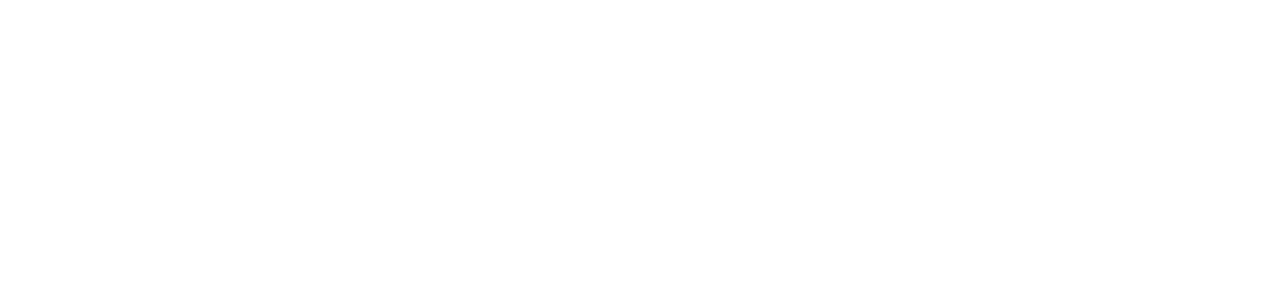
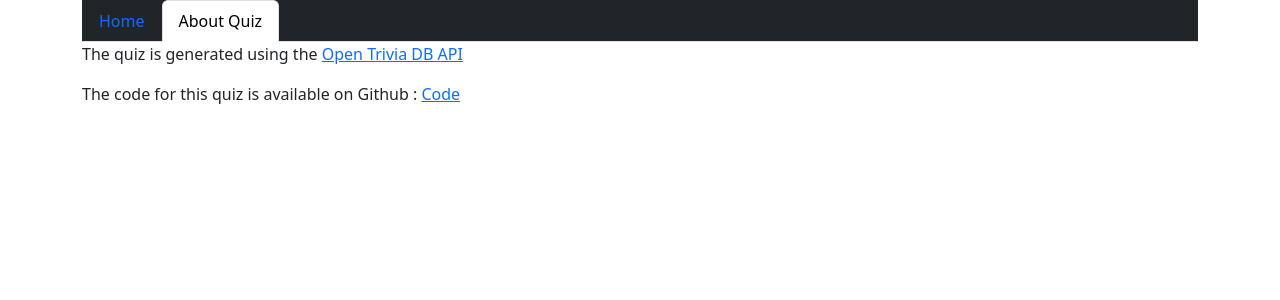
Before and after one commit to bar0meter/Quiz-App-using-Angular, an Angular app: page /about_quiz in a window 1280 px wide. Before the commit this address led to /. Shown: the top 300 px of the page. Built offline with nearby package versions, Linux system fonts and the light colour scheme.

Commit message:
Added Quiz features and improved the UI

```diff
--- /dev/null
+++ b/src/app/about-quiz/about-quiz.component.html
@@ -0,0 +1,22 @@
+<div class="container">
+  <ul class="nav nav-tabs bg-dark text-white">
+    <div class="nav-item">
+      <li class="nav-link" [routerLink]="['/home']" routerLinkActive="router-link-active">Home</li>
+    </div>
+    <div class="nav-item">
+      <li class="nav-link active" [routerLink]="['/about_quiz']" routerLinkActive="router-link-active">About Quiz</li>
+    </div>
+  </ul>
+</div>
+
+<div class="container">
+  <div class="jumbotron">
+    <p>The quiz is generated using the
+      <a href="https://opentdb.com/api_config.php">Open Trivia DB API</a>
+    </p>
+    <p>
+      The code for this quiz is available on Github :
+      <a href="https://github.com/barometer060/quiz-app">Code</a>
+    </p>
+  </div>
+</div>
--- /dev/null
+++ b/src/app/about-quiz/about-quiz.component.ts
@@ -0,0 +1,15 @@
+import { Component, OnInit } from '@angular/core';
+
+@Component({
+  selector: 'app-about-quiz',
+  templateUrl: './about-quiz.component.html',
+  styleUrls: ['./about-quiz.component.css']
+})
+export class AboutQuizComponent implements OnInit {
+
+  constructor() { }
+
+  ngOnInit() {
+  }
+
+}
--- a/src/app/app-routing.module.ts
+++ b/src/app/app-routing.module.ts
@@ -5,6 +5,7 @@ import { HomeComponent } from "./home/home.component";
 import { SignInComponent } from "./sign-in/sign-in.component";
 import { QuizComponent } from "./quiz/quiz.component";
 import { EvaluateComponent } from "./evaluate/evaluate.component";
+import { AboutQuizComponent } from "./about-quiz/about-quiz.component";
 
 const routes: Routes = [
   { path: "", component: SignInComponent },
@@ -14,7 +15,8 @@ const routes: Routes = [
   },
   { path: "sign_in", redirectTo: "", component: SignInComponent },
   { path: "quiz", component: QuizComponent },
-  { path: "evaluate", component: EvaluateComponent }
+  { path: "evaluate", component: EvaluateComponent },
+  { path: "about_quiz", component: AboutQuizComponent }
 ];
 
 @NgModule({
--- a/src/app/app.module.ts
+++ b/src/app/app.module.ts
@@ -9,9 +9,10 @@ import { HomeComponent } from "./home/home.component";
 import { QuizComponent } from "./quiz/quiz.component";
 import { AppRoutingModule } from "./app-routing.module";
 import { EvaluateComponent } from './evaluate/evaluate.component';
+import { AboutQuizComponent } from './about-quiz/about-quiz.component';
 
 @NgModule({
-  declarations: [AppComponent, SignInComponent, HomeComponent, QuizComponent, EvaluateComponent],
+  declarations: [AppComponent, SignInComponent, HomeComponent, QuizComponent, EvaluateComponent, AboutQuizComponent],
   imports: [
     BrowserModule,
     HttpClientModule,
--- a/src/app/home/home.component.html
+++ b/src/app/home/home.component.html
@@ -4,10 +4,7 @@
       <li class="nav-link active" href="#">Home</li>
     </div>
     <div class="nav-item">
-      <li class="nav-link" href="#">About Us</li>
-    </div>
-    <div class="nav-item">
-      <li class="nav-link" href="#">Contact Us</li>
+      <li class="nav-link" [routerLink]="['/about_quiz']" routerLinkActive="router-link-active">About Quiz</li>
     </div>
   </ul>
 </div>
@@ -20,7 +17,7 @@
         <option hidden selected></option>
         <option *ngFor="let cat of quizTopics" value="{{cat.category_id}}">{{cat.name}}</option>
       </select>
-      <input type="text" class="form-control mr-2" placeholder="No of Questions" [(ngModel)]="quesCount" name="quesCount">
+      <input type="text" class="form-control mr-2" placeholder="No of Questions" [(ngModel)]="quesCount" name="quesCount" (change)="setQuesCount()">
       <select class="form-control" [(ngModel)]="difficulty" name="difficulty">
         <option value="" selected></option>
         <option *ngFor="let diff of difficultyLevels" value="{{diff}}">{{diff | uppercase}}</option>
@@ -40,7 +37,7 @@
     </div>
     <div class="card-body">
       <ul>
-        <li>Total 10 Questions</li>
+        <li>Total {{displayCount}} Questions</li>
         <li>Question Types : Multiple Choice,Single Choice, True/False</li>
         <li>Answer once submitted cannot be changed</li>
         <li>Correct Answer : +1 marks</li>
--- a/src/app/home/home.component.ts
+++ b/src/app/home/home.component.ts
@@ -13,6 +13,7 @@ export class HomeComponent implements OnInit {
   difficulty = "";
   agree;
   error: string = "";
+  displayCount: string = "10";
   quizTopics = [
     { category_id: "18", name: "Computer" },
     { category_id: "19", name: "Mathematics" },
@@ -22,6 +23,11 @@ export class HomeComponent implements OnInit {
   constructor(private router: Router, private ser: LoadQuizService) {}
 
   ngOnInit() {}
+
+  setQuesCount() {
+    if (this.quesCount === "") this.displayCount = "10";
+    else this.displayCount = this.quesCount;
+  }
 
   startQuiz() {
     if (this.agree) {
```
Also changed, not shown: src/app/about-quiz/about-quiz.component.css (added), 1 other file (tests, documents, lock files or other folders).
